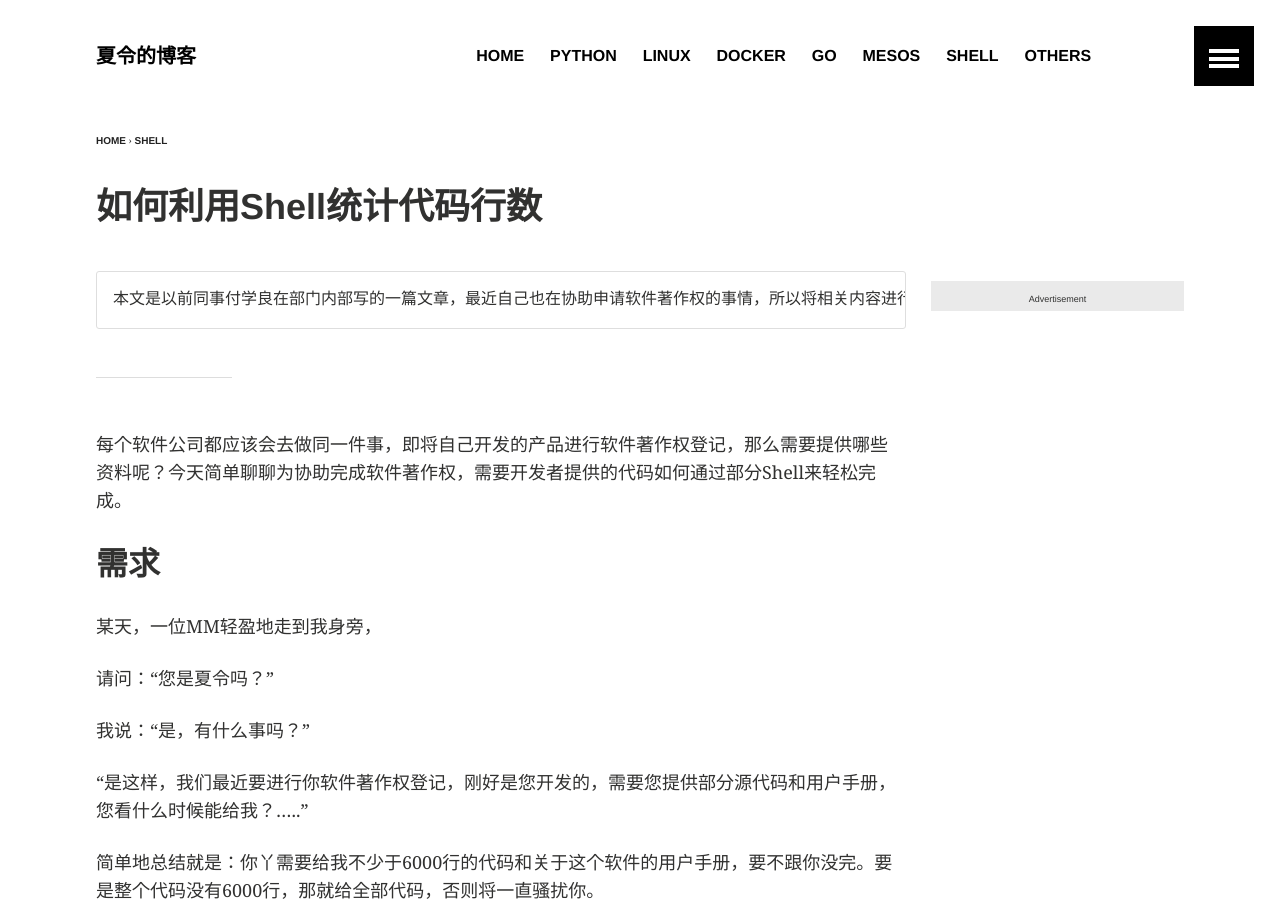
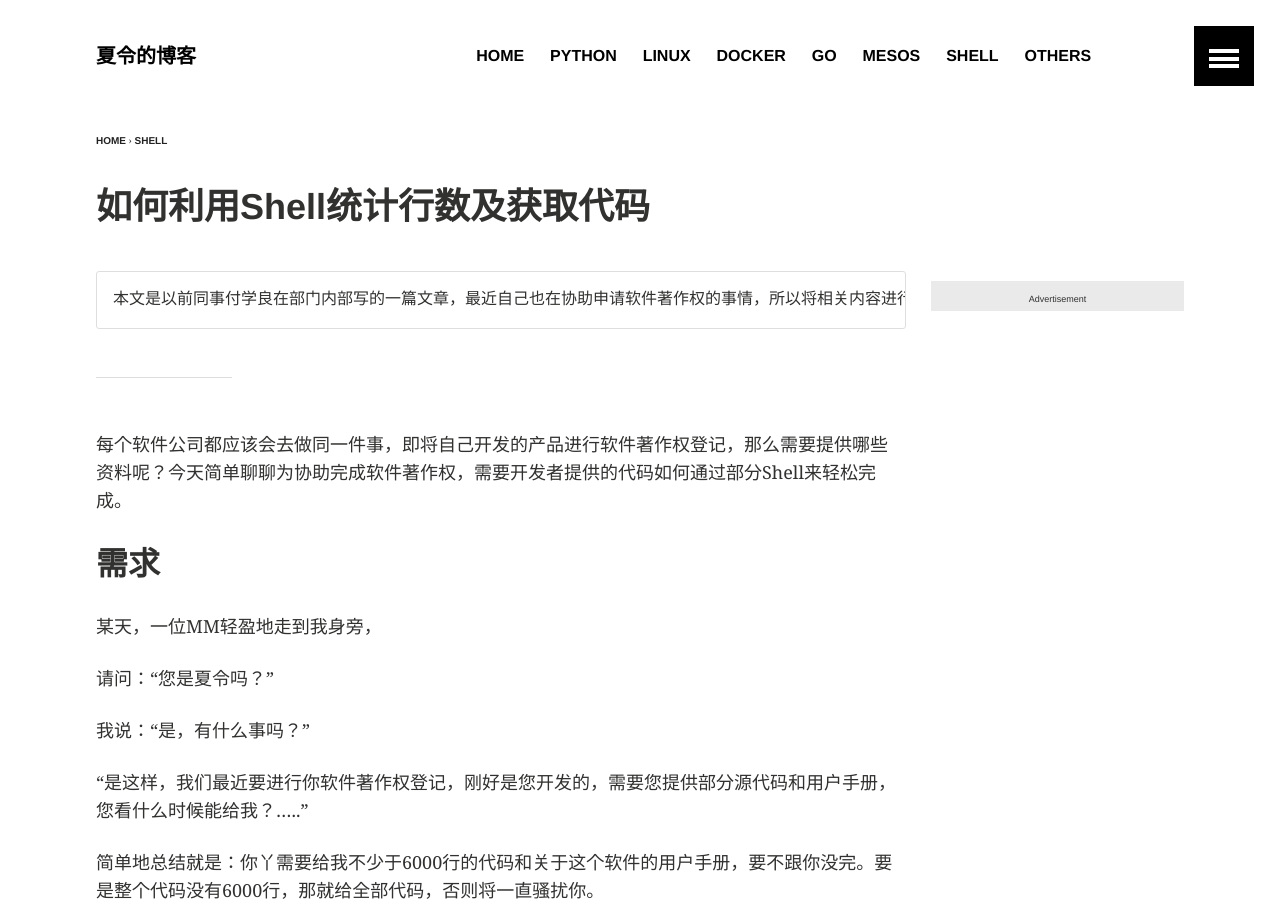
Before and after one commit to xialingsc/home, a Jekyll site: the page built from _posts/shell/2015-10-13-How-To-Get-Code-By-Shell.md, in a window 1280 px wide and 900 px high. Built offline with Jekyll 4.4.1, drawn with Linux system fonts in a browser that asks for light colours; a script that is not in the unit is left out; comment, search, counter and statistics services are not loaded.

Commit message:
release post

```diff
--- a/_posts/shell/2015-10-13-How-To-Get-Code-By-Shell.md
+++ b/_posts/shell/2015-10-13-How-To-Get-Code-By-Shell.md
@@ -1,6 +1,6 @@
 ---
 layout: article
-title:  "如何利用Shell统计代码行数"
+title:  "如何利用Shell统计行数及获取代码"
 categories: shell
 disqus: true
 image:
```
